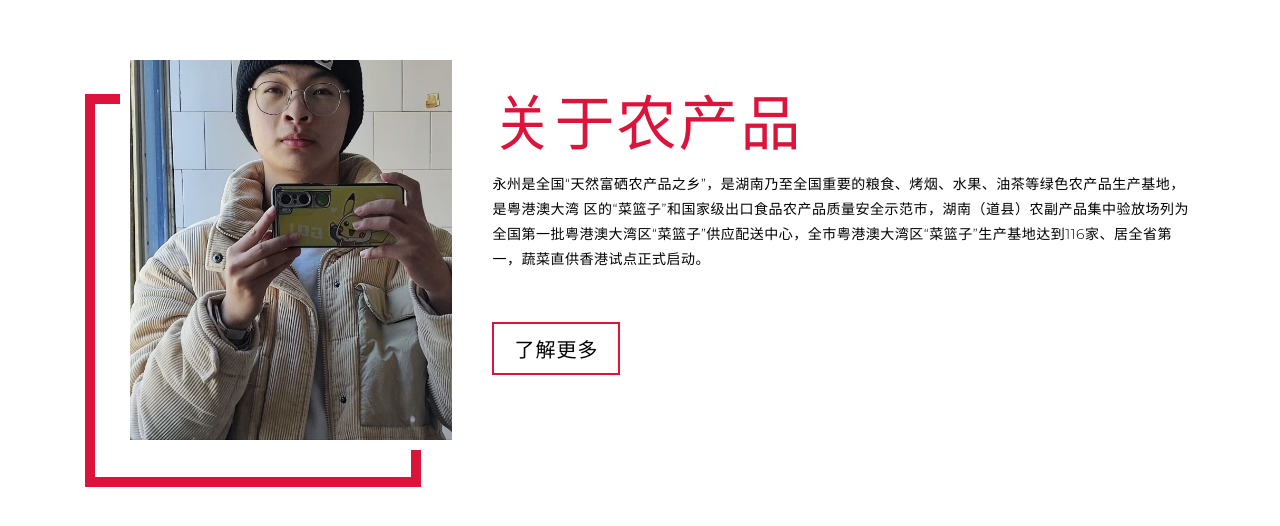
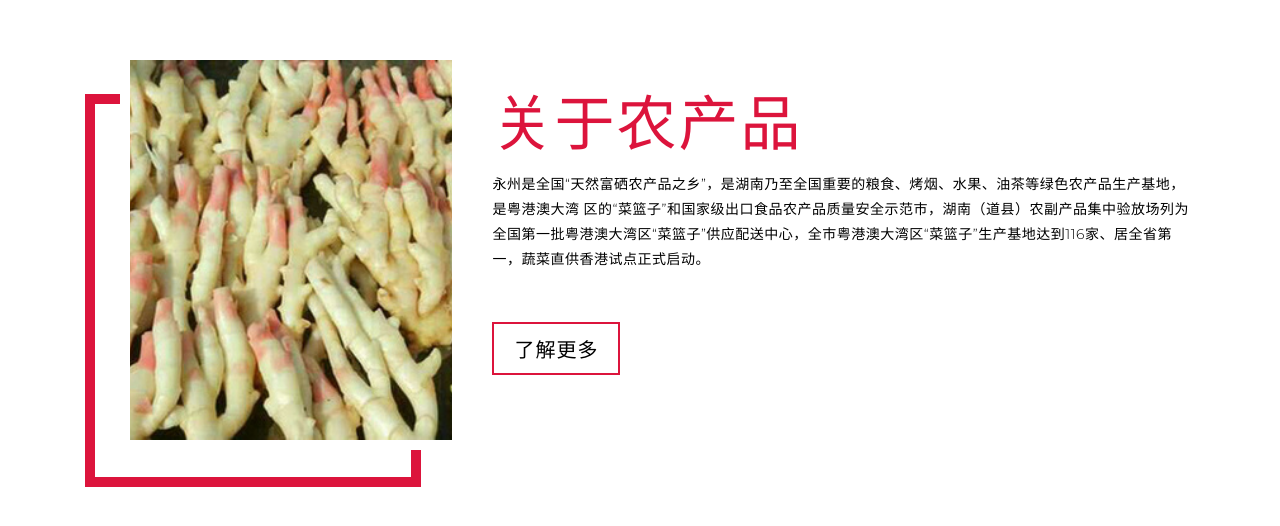
Before and after one commit to cy58266/cy1, a plain HTML site: page index.html in a window 1280 px wide. Shown: the part 4201-4727 px from the top of the page. Drawn offline with Linux system fonts and the light colour scheme.

Commit message:
fix index

```diff
--- a/index.html
+++ b/index.html
@@ -166,7 +166,7 @@
     <div class="about container">
       <div class="col-left">
         <div class="about-img">
-          <img src="./img/me.jpg" alt="img">
+          <img src="./img/ginger.jpg" alt="img">
         </div>
       </div>
       <div class="col-right">
@@ -240,7 +240,6 @@
     </div>
   </section>
   <!-- End Footer -->
-  <script src="./app.js"></script>
 </body>
 
 </html>
```
Also changed, not shown: img/ginger.jpg (added), img/img-1.png (added), img/me.jpg (deleted).
